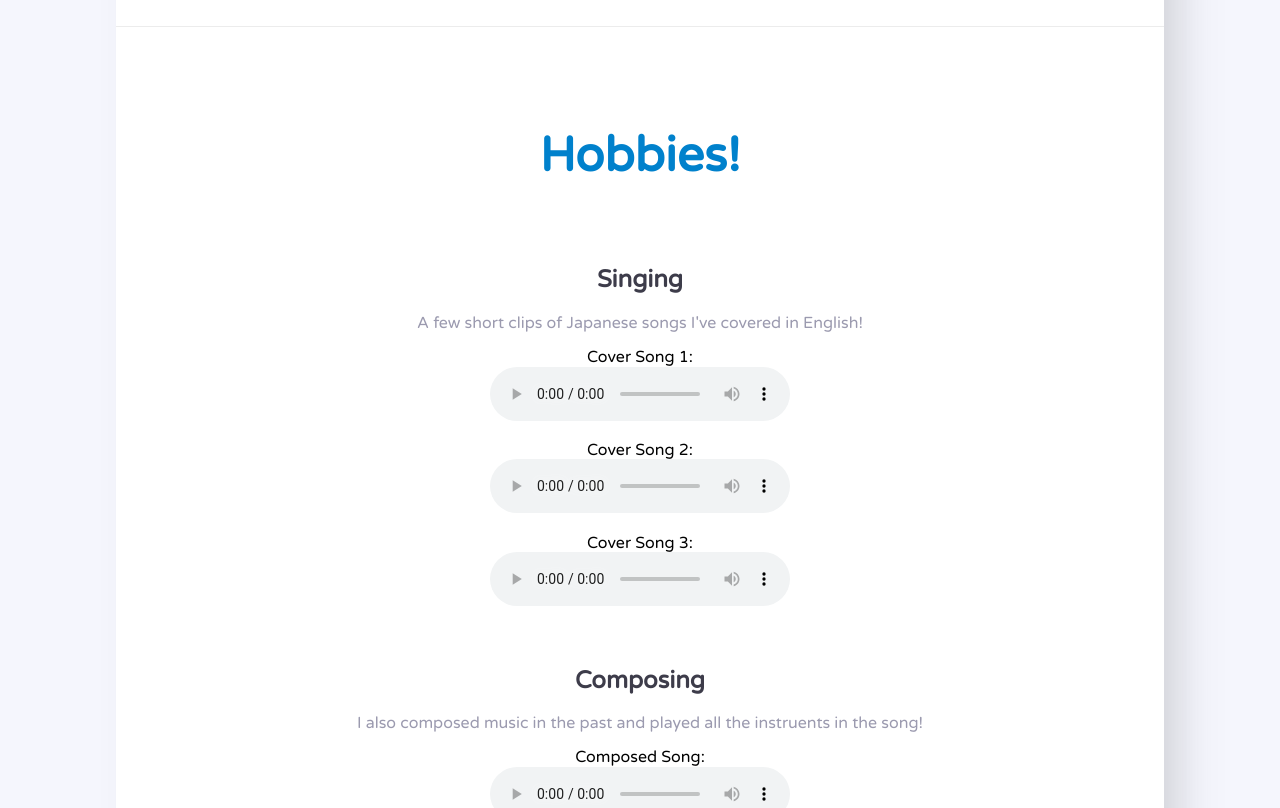
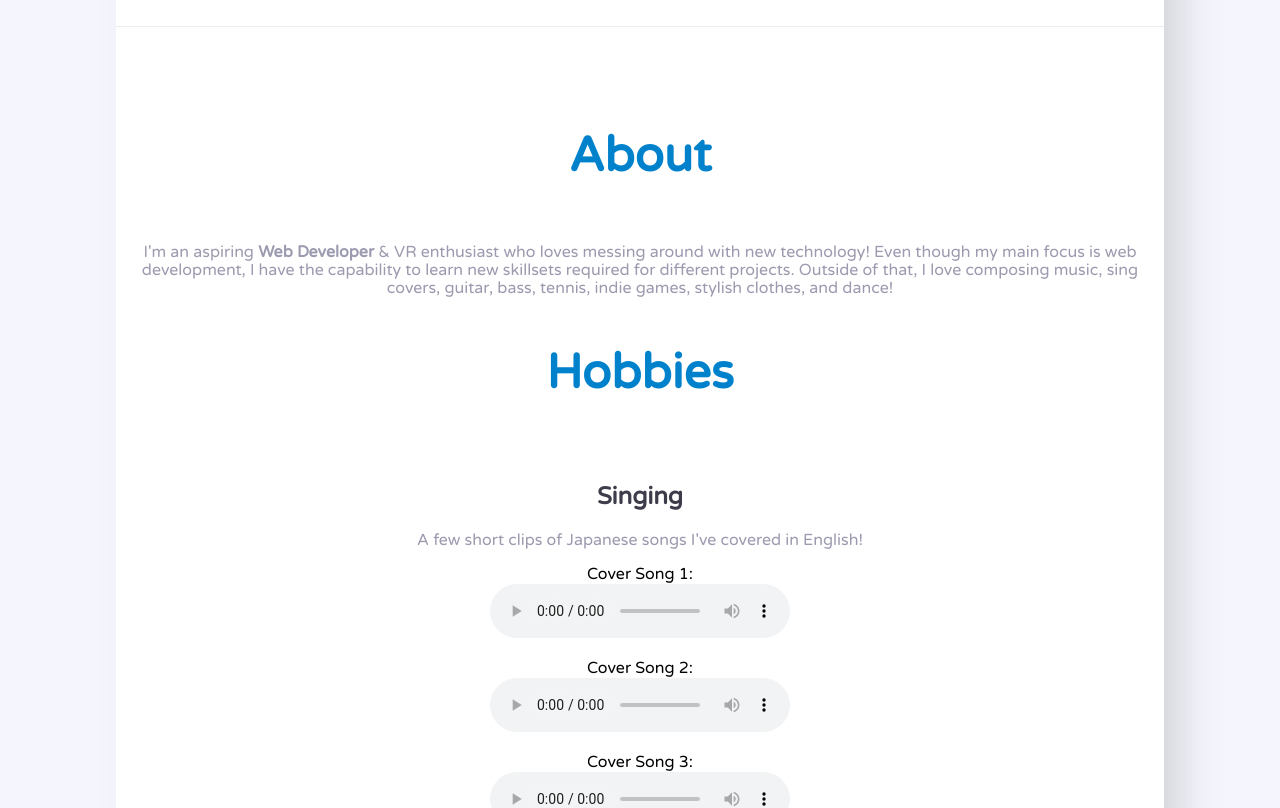
Before and after one commit to JohnPhamDeveloper/JohnPhamDeveloperWebsiteV2, a React (Create React App) app: page /about-me in a window 1280 px wide. Shown: the part 240-1048 px from the top of the page. Built offline with nearby package versions, Linux system fonts and the light colour scheme.

Commit message:
Update bio

```diff
--- a/src/component/AudioPlayer.js
+++ b/src/component/AudioPlayer.js
@@ -1,4 +1,5 @@
 import React from "react";
+import "./AudioPlayer.scss";
 
 const AudioPlayer = ({ caption, src }) => {
   return (
--- /dev/null
+++ b/src/component/AudioPlayer.scss
@@ -0,0 +1,5 @@
+figure {
+  & figcaption {
+    margin-bottom: 1px;
+  }
+}
--- a/src/component/Main.js
+++ b/src/component/Main.js
@@ -3,18 +3,18 @@ import { CSSTransition, TransitionGroup } from "react-transition-group";
 import { BrowserRouter as Router, Switch, Route, Link, useLocation } from "react-router-dom";
 import AboutMe from "../pages/AboutMe";
 import Projects from "../pages/Projects";
-import Contactme from "../pages/Contactme";
+import ContactMe from "../pages/ContactMe";
 
 const Main = () => {
   const location = useLocation();
 
   return (
     <TransitionGroup component={React.Fragment}>
-      <CSSTransition key={location.key} timeout={200} classNames="page" unmountOnExit>
+      <CSSTransition key={location.key} timeout={1000} classNames="page" unmountOnExit>
         <Switch location={location}>
           <Route exact path="/about-me" component={AboutMe} />
           <Route exact path="/projects" component={Projects} />
-          <Route exact path="/contact-me" component={Contactme} />
+          <Route exact path="/contact-me" component={ContactMe} />
         </Switch>
       </CSSTransition>
     </TransitionGroup>
--- a/src/pages/AboutMe.js
+++ b/src/pages/AboutMe.js
@@ -7,9 +7,18 @@ const AboutMe = () => {
     <main className="main-content">
       {/* Hobbies */}
       <article className="hobbies">
+        {/* About */}
+        <div className="main-content__title-box">
+          <h1 className="main-content__title">About</h1>
+        </div>
+        <p>
+          I'm an aspiring <strong>Web Developer</strong> & VR enthusiast who loves messing around with new technology! Even though my main focus is
+          web development, I have the capability to learn new skillsets required for different projects. Outside of that, I love composing music, sing
+          covers, guitar, bass, tennis, indie games, stylish clothes, and dance!
+        </p>
         {/* Title Box */}
         <div className="main-content__title-box">
-          <h1 className="main-content__title">Hobbies!</h1>
+          <h1 className="main-content__title">Hobbies</h1>
         </div>
         {/* Singing */}
         <section>
@@ -22,7 +31,7 @@ const AboutMe = () => {
         {/* Composing */}
         <section>
           <h2>Composing</h2>
-          <p>I also composed music in the past and played all the instruents in the song!</p>
+          <p>I also composed music in the past and played all the instruments in the song!</p>
           <AudioPlayer caption="Composed Song: " src="https://websitev2.s3-us-west-1.amazonaws.com/Compose1.wav" />
         </section>
       </article>
--- a/src/pages/Contactme.js
+++ b/src/pages/Contactme.js
@@ -1,9 +1,12 @@
 import React from "react";
-import AudioPlayer from "../component/AudioPlayer";
 
-const AboutMe = () => {
+const ContactMe = () => {
   return (
     <main className="main-content">
+      {/* Title Box */}
+      <div className="main-content__title-box">
+        <h1 className="main-content__title">Contact Me</h1>
+      </div>
       {/* PERSON ICON FOR NAME */}
       <div>
         <svg viewBox="-42 0 512 512.002" xmlns="http://www.w3.org/2000/svg">
@@ -30,4 +33,4 @@ const AboutMe = () => {
   );
 };
 
-export default AboutMe;
+export default ContactMe;
--- a/src/pages/Projects.js
+++ b/src/pages/Projects.js
@@ -7,7 +7,7 @@ const Projects = () => {
   return (
     <main className="main-content">
       <div className="main-content__title-box">
-        <h1 className="main-content__title">My Past Projects!</h1>
+        <h1 className="main-content__title">My Past Projects</h1>
       </div>
 
       <Cards>
```
